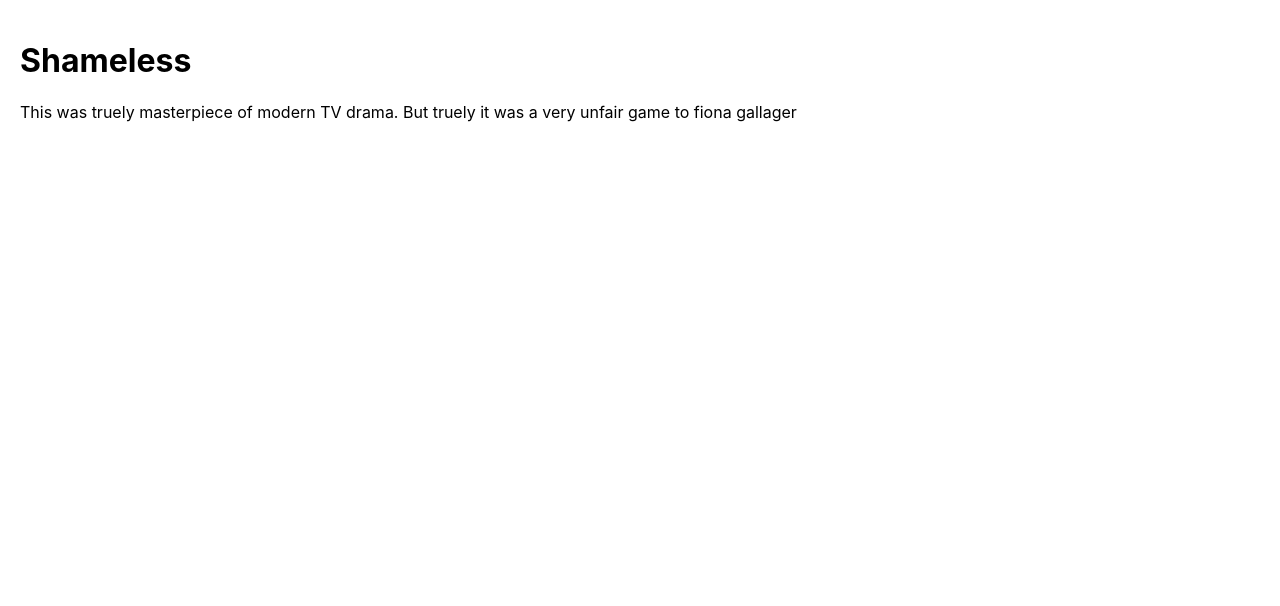
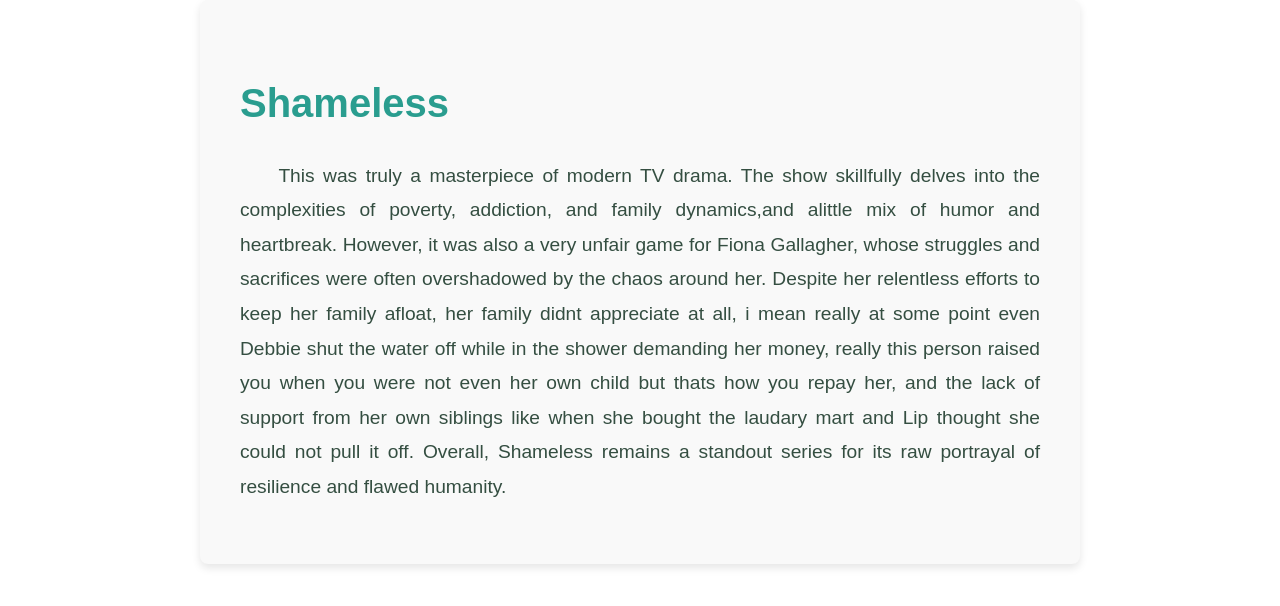
Before and after one commit to Kyomuhe/critics_corner, a React (Create React App) app: page /critics_corner/reviews/1 in a window 1280 px wide. Shown: the top 606 px of the page. Built offline with nearby package versions, Linux system fonts and the light colour scheme.

Commit message:
added big bang, and added content to shameless

```diff
--- a/src/ReviewDetail.js
+++ b/src/ReviewDetail.js
@@ -2,8 +2,23 @@
 import { useParams } from "react-router-dom";
 
 const reviews = {
-  1: { title: "Shameless", content: "This was truely masterpiece of modern TV drama. But truely it was a very unfair game to fiona gallager" },
-  2: { title: "FROM", content: "A nostalgic dive into 80s sci-fi with great storytelling." },
+  1: {
+    title: "Shameless",
+    content:
+      "This was truly a masterpiece of modern TV drama. The show skillfully delves into the complexities of poverty, addiction, and family dynamics,and alittle mix of humor and heartbreak. However, it was also a very unfair game for Fiona Gallagher, whose struggles and sacrifices were often overshadowed by the chaos around her. Despite her relentless efforts to keep her family afloat, her family didnt appreciate at all, i mean really at some point even Debbie shut the water off while in the shower demanding her money, really this person raised you when you were not even her own child but thats how you repay her, and the lack of support from her own siblings like when she bought the laudary mart and Lip thought she could not pull it off. Overall, Shameless remains a standout series for its raw portrayal of resilience and flawed humanity.",
+  },
+  2: {
+    title: "FROM",
+    content:
+      "A nostalgic dive into 80s sci-fi with great storytelling. The show captures the eerie vibe of small-town mysteries with a brilliant mix of suspense, drama, and supernatural elements. The characters are well-crafted, and the unfolding mystery keeps you hooked from start to finish. FROM is a delightful blend of nostalgia and originality, leaving viewers eager for more answers with every episode.",
+  },
+
+  3: {
+    title: "BIG BANG THEORY",
+    content:
+      "A nostalgic dive into 80s sci-fi with great storytelling. The show captures the eerie vibe of small-town mysteries with a brilliant mix of suspense, drama, and supernatural elements. The characters are well-crafted, and the unfolding mystery keeps you hooked from start to finish. FROM is a delightful blend of nostalgia and originality, leaving viewers eager for more answers with every episode.",
+  },
+
 };
 
 function ReviewDetail() {
@@ -11,13 +26,49 @@
   const review = reviews[id];
 
   if (!review) {
-    return <h1>Review not found</h1>;
+    return (
+      <div style={{ padding: "20px", textAlign: "center" }}>
+        <h1 style={{ color: "#ff6b6b" }}>Review not found</h1>
+        <p style={{ fontSize: "1.2rem", color: "#6c757d" }}>
+          Oops! The review you're looking for doesn't exist.
+        </p>
+      </div>
+    );
   }
 
   return (
-    <div style={{ padding: "20px" }}>
-      <h1>{review.title}</h1>
-      <p>{review.content}</p>
+    <div
+      style={{
+        padding: "40px",
+        fontFamily: "'Poppins', sans-serif",
+        lineHeight: "1.8",
+        maxWidth: "800px",
+        margin: "0 auto",
+        color: "#344e41",
+        backgroundColor: "#f9f9f9",
+        borderRadius: "8px",
+        boxShadow: "0 4px 8px rgba(0, 0, 0, 0.1)",
+      }}
+    >
+      <h1
+        style={{
+          fontSize: "2.5rem",
+          color: "#2a9d8f",
+          marginBottom: "20px",
+        }}
+      >
+        {review.title}
+      </h1>
+      <p
+        style={{
+          fontSize: "1.2rem",
+          textAlign: "justify",
+          textIndent: "2em",
+          whiteSpace: "pre-wrap", // Preserves formatting for long texts
+        }}
+      >
+        {review.content}
+      </p>
     </div>
   );
 }
--- a/src/ReviewsPage.js
+++ b/src/ReviewsPage.js
@@ -2,10 +2,13 @@
 import { useNavigate } from "react-router-dom";
 import shameless from "./shameless.PNG";
 import fromm from "./fromm.PNG";
+import big from "./big.PNG";
 
 const reviews = [
   { id: 1, title: "Shameless", image: shameless },
   { id: 2, title: "From", image: fromm },
+  { id: 3, title: "Big Bang Theory", image: big },
+
 ];
 
 function ReviewsPage() {
```
Also changed, not shown: src/big.PNG (added).
